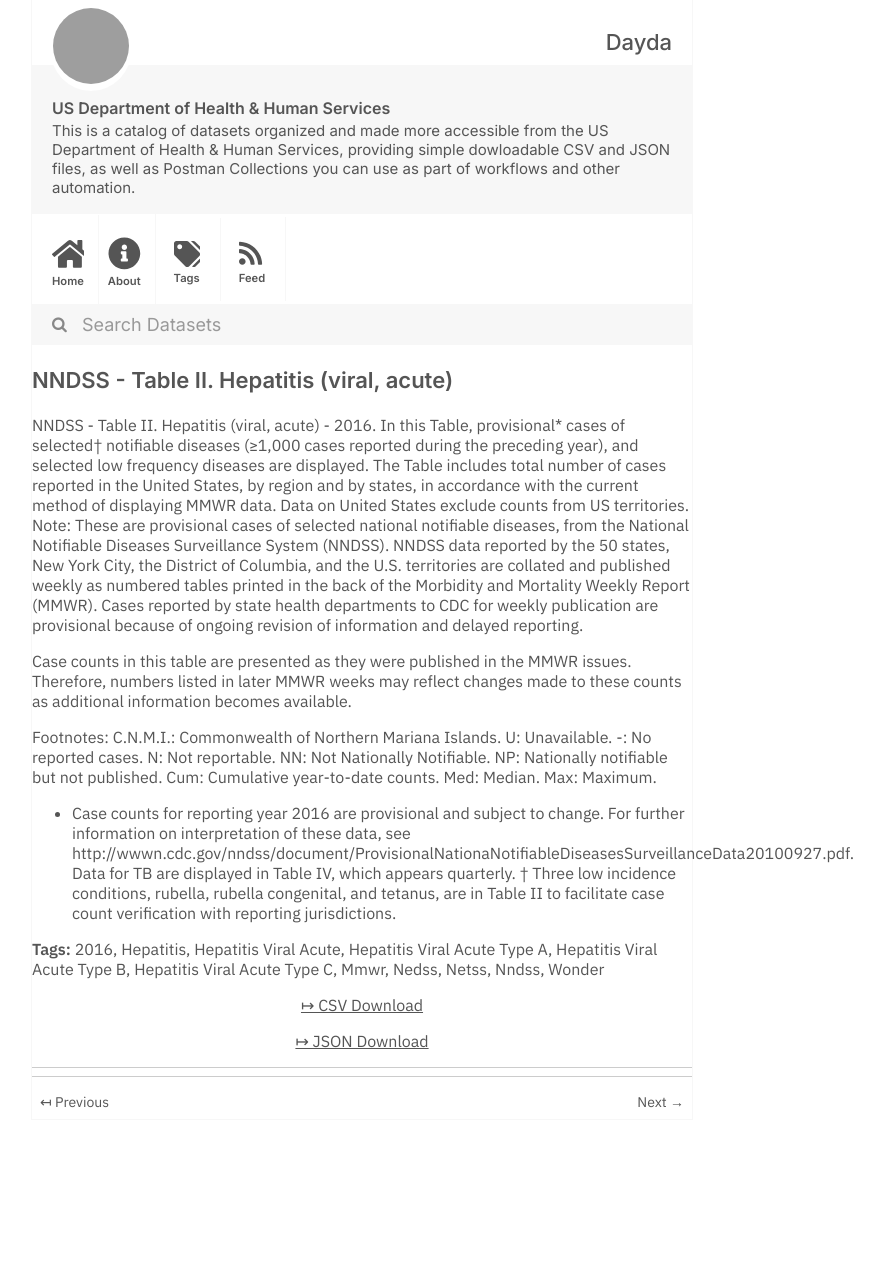
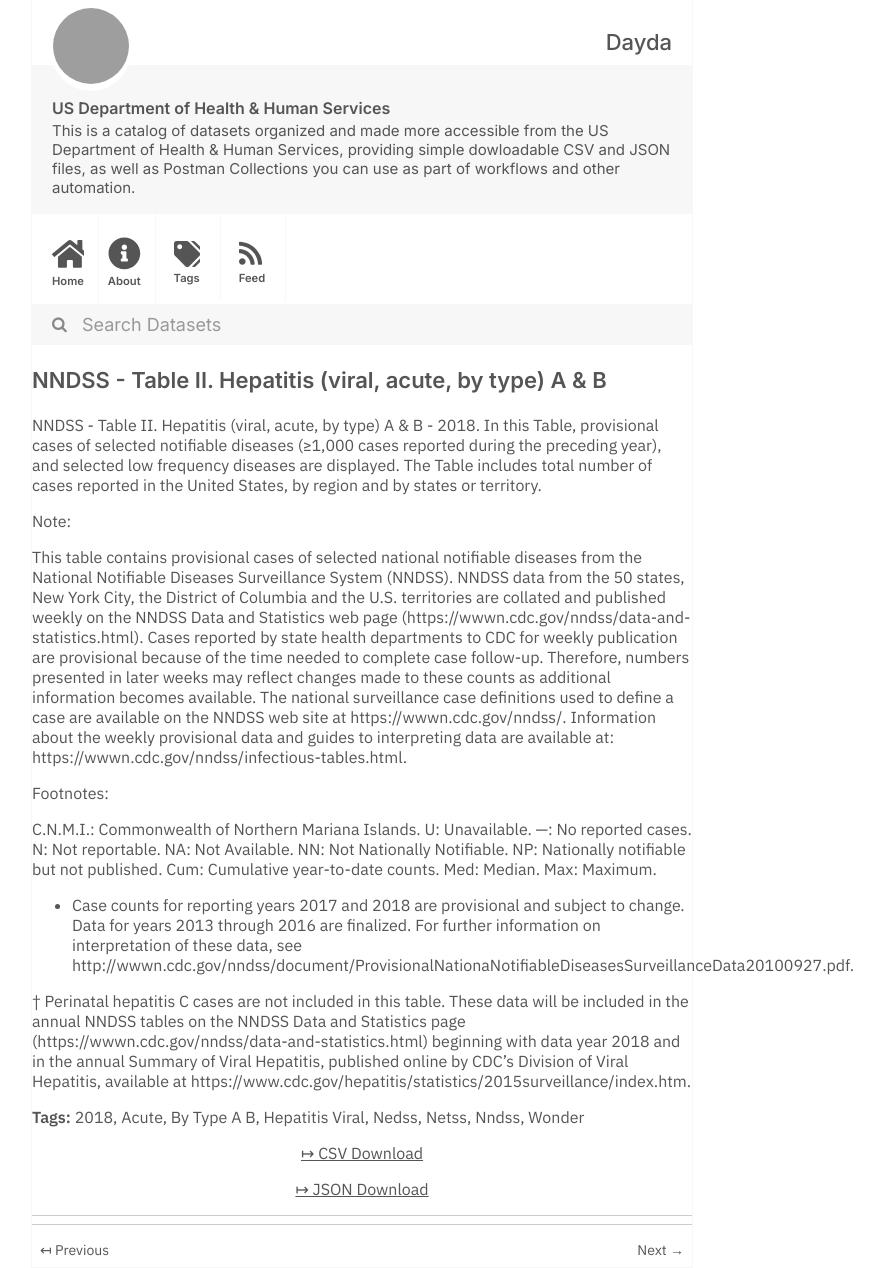
Before and after one commit to dayda-entities/us-department-of-health-and-human-services, a Jekyll site: the page built from _posts/2020-11-10-nndss-table-ii-hepatitis-viral.md, in a window 1280 px wide. Shown: the whole page, without its empty margins (278-1162 px from the left). Built offline with Jekyll 4.4.1, drawn with Linux system fonts in a browser that asks for light colours; before the commit the page ends 1120 px from its top, so only the background shows below that; grey boxes are pictures that could not be loaded.

Commit message:
Publish Data

```diff
--- a/_posts/2020-11-10-nndss-table-ii-hepatitis-viral.md
+++ b/_posts/2020-11-10-nndss-table-ii-hepatitis-viral.md
@@ -1,36 +1,35 @@
 ---
-title: 'NNDSS - Table II. Hepatitis (viral, acute)'
-created: '2020-11-10T16:17:43.726111'
-modified: '2021-04-21T22:39:53.455771'
+title: 'NNDSS - Table II. Hepatitis (viral, acute, by type) A & B'
+created: '2020-11-10T16:16:28.877775'
+modified: '2021-04-21T22:42:56.964114'
 state: active
 type: dataset
 tags:
-  - '2016'
-  - Hepatitis
-  - Hepatitis Viral Acute
-  - Hepatitis Viral Acute Type A
-  - Hepatitis Viral Acute Type B
-  - Hepatitis Viral Acute Type C
-  - Mmwr
+  - '2018'
+  - Acute
+  - By Type A B
+  - Hepatitis Viral
   - Nedss
   - Netss
   - Nndss
   - Wonder
 groups: []
-csv_url: 'https://data.cdc.gov/api/views/7vnz-2mjz/rows.csv?accessType=DOWNLOAD'
-json_url: 'https://data.cdc.gov/api/views/7vnz-2mjz/rows.json?accessType=DOWNLOAD'
+csv_url: 'https://data.cdc.gov/api/views/btcp-84tv/rows.csv?accessType=DOWNLOAD'
+json_url: 'https://data.cdc.gov/api/views/btcp-84tv/rows.json?accessType=DOWNLOAD'
 layout: post
 
 ---
-NNDSS - Table II. Hepatitis (viral, acute) - 2016. In this Table, provisional* cases of selected† notifiable diseases (≥1,000 cases reported during the preceding year), and selected low frequency diseases are displayed.  The Table includes total number of cases reported in the United States, by region and by states, in accordance with the current method of displaying MMWR data.  Data on United States exclude counts from US territories.
+NNDSS - Table II. Hepatitis (viral, acute, by type) A & B - 2018. In this Table, provisional cases of selected notifiable diseases (≥1,000 cases reported during the preceding year), and selected low frequency diseases are displayed. The Table includes total number of cases reported in the United States, by region and by states or territory.
+
 Note:
-These are provisional cases of selected national notifiable diseases, from the National Notifiable Diseases Surveillance System (NNDSS). NNDSS data reported by the 50 states, New York City, the District of Columbia, and the U.S. territories are collated and published weekly as numbered tables printed in the back of the Morbidity and Mortality Weekly Report (MMWR). Cases reported by state health departments to CDC for weekly publication are provisional because of ongoing revision of information and delayed reporting.
 
-Case counts in this table are presented as they were published in the MMWR issues. Therefore, numbers listed in later MMWR weeks may reflect changes made to these counts as additional information becomes available.
+This table contains provisional cases of selected national notifiable diseases from the National Notifiable Diseases Surveillance System (NNDSS). NNDSS data from the 50 states, New York City, the District of Columbia and the U.S. territories are collated and published weekly on the NNDSS Data and Statistics web page (https://wwwn.cdc.gov/nndss/data-and-statistics.html). Cases reported by state health departments to CDC for weekly publication are provisional because of the time needed to complete case follow-up.  Therefore, numbers presented in later weeks may reflect changes made to these counts as additional information becomes available. The national surveillance case definitions used to define a case are available on the NNDSS web site at https://wwwn.cdc.gov/nndss/. Information about the weekly provisional data and guides to interpreting data are available at: https://wwwn.cdc.gov/nndss/infectious-tables.html.
 
 Footnotes:
+
 C.N.M.I.: Commonwealth of Northern Mariana Islands.
-U: Unavailable.    -: No reported cases.    N: Not reportable.    NN: Not Nationally Notifiable.  NP:  Nationally notifiable but not published.    Cum: Cumulative year-to-date counts.    Med: Median.    Max: Maximum.
+U: Unavailable. —: No reported cases. N: Not reportable. NA:  Not Available.  NN: Not Nationally Notifiable. NP: Nationally notifiable but not published. Cum: Cumulative year-to-date counts. Med: Median. Max: Maximum.
 
- * Case counts for reporting year 2016 are provisional and subject to change. For further information on interpretation of these data, see http://wwwn.cdc.gov/nndss/document/ProvisionalNationaNotifiableDiseasesSurveillanceData20100927.pdf. Data for TB are displayed in Table IV, which appears quarterly.
- † Three low incidence conditions, rubella, rubella congenital, and tetanus, are in Table II to facilitate case count verification with reporting jurisdictions.
+* Case counts for reporting years 2017 and 2018 are provisional and subject to change. Data for years 2013 through 2016 are finalized. For further information on interpretation of these data, see http://wwwn.cdc.gov/nndss/document/ProvisionalNationaNotifiableDiseasesSurveillanceData20100927.pdf.
+
+† Perinatal hepatitis C cases are not included in this table. These data will be included in the annual NNDSS tables on the NNDSS Data and Statistics page (https://wwwn.cdc.gov/nndss/data-and-statistics.html) beginning with data year 2018 and in the annual Summary of Viral Hepatitis, published online by CDC's Division of Viral Hepatitis, available at https://www.cdc.gov/hepatitis/statistics/2015surveillance/index.htm.
```
